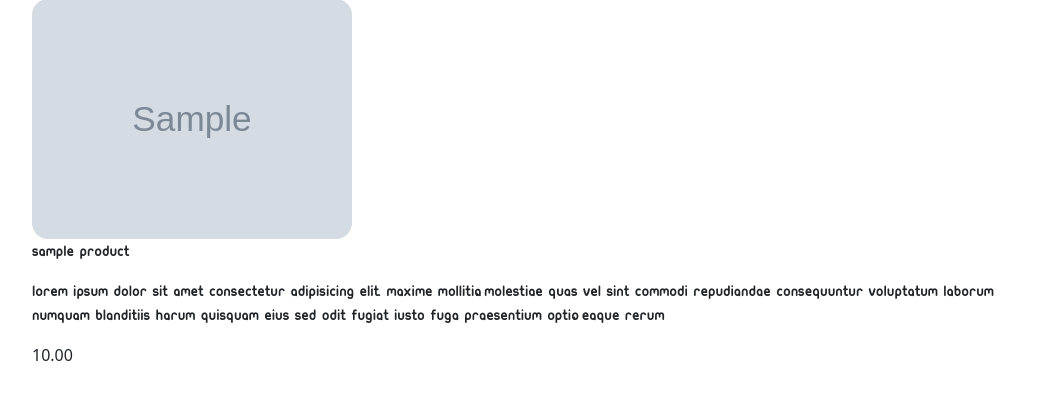
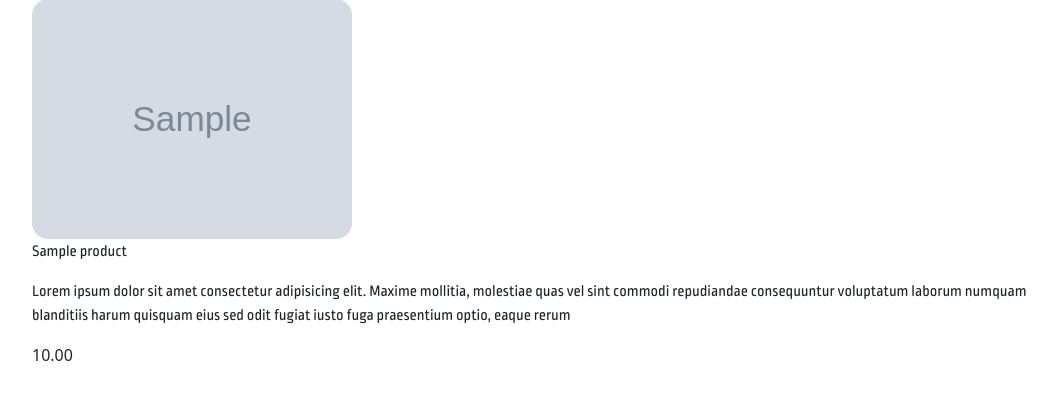
Before and after one commit to Gozebone/eat2eat, a Django app: page / in a window 1280 px wide. Shown: the part 113-513 px from the top of the page, without its empty margins (96-1153 px from the left). Run offline with Django 4.2, Linux system fonts and the light colour scheme; tables that the repository leaves empty hold one stand-in row (values such as "Sample post"); grey boxes marked "Sample" are stand-in pictures.

Commit message:
cyrilic font

```diff
--- a/templates/home.html
+++ b/templates/home.html
@@ -10,7 +10,7 @@
         }
         @font-face {
             font-family: regular;
-            src: url("{% static 'fonts/UbuntuTitle.ttf' %}") format("truetype");
+            src: url("{% static 'fonts/RopaSoft.otf' %}") format("opentype");
         }
     </style>
     <link href="{% static 'css/home.css' %}" rel="stylesheet" type="text/css">
```
Also changed, not shown: static/fonts/RopaSoft.otf (added), static/fonts/UbuntuTitle.ttf (deleted).
